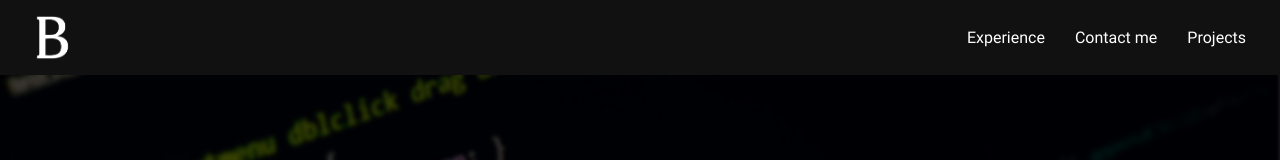
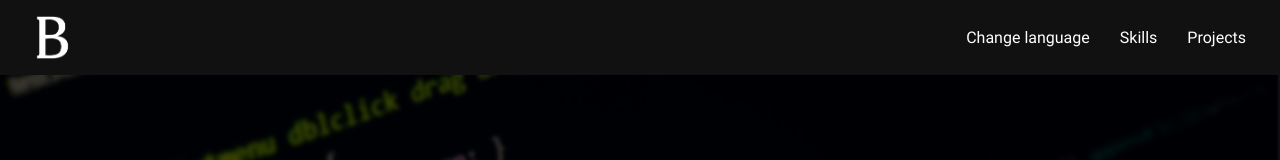
Before and after one commit to brayanCh/portfolio-react, a React (Create React App) app: page / in a window 1280 px wide. Shown: the top 160 px of the page. Built offline with nearby package versions, Linux system fonts and the light colour scheme; grey boxes are pictures that could not be loaded.

Commit message:
[FEAT] added the option to change languages

```diff
--- /dev/null
+++ b/src/components/bar/NavItem.tsx
@@ -0,0 +1,20 @@
+interface INavItemProps {
+    text: string;
+    method: () => void;
+    isOnTop: boolean;
+}
+
+const NavItem = (props: INavItemProps) => {
+
+
+    return (
+        <button
+            onClick={props.method}
+            className={!props.isOnTop ? 'item-nav' : 'item-nav item-w'}
+        >
+            {props.text}
+        </button>
+    );
+};
+
+export default NavItem;
--- /dev/null
+++ b/src/components/bar/NavMenu.tsx
@@ -0,0 +1,45 @@
+
+interface IMenuProps {
+    close: () => void;
+}
+
+const MobileMenu = ({close} : IMenuProps) => {
+
+    const scrollTo = (location: string) : void => {
+
+        const element = document.getElementById(location);
+        if (element)
+        {
+            close();
+            element.scrollIntoView({ behavior: 'smooth' });
+        }
+    };
+
+    return (
+        <div
+            className="mobile-menu"
+        >
+            <button
+                className="item-mobile-menu"
+                onClick={() => scrollTo('contact')}
+            >
+                Contact Me
+            </button>
+            <button
+                className="item-mobile-menu"
+                onClick={() => scrollTo('projects')}
+            >
+                Projects
+            </button>
+            <button
+                className="item-mobile-menu"
+                onClick={() => scrollTo('projects')}
+            >
+                Experience
+            </button>
+        </div>
+    );
+};
+
+
+export default MobileMenu;
--- a/src/components/bar.tsx
+++ b/src/components/bar/index.tsx
@@ -1,80 +1,18 @@
-import logoSrc from '../media/bLogos.png';
-import menuSrc from '../media/menu-black.png';
+import logoSrc from '../../media/bLogos.png';
+import menuSrc from '../../media/menu-black.png';
 import { useNavigate } from 'react-router-dom';
 import {useCallback, useEffect, useState} from 'react';
-
-interface inputProps {
-    method: () => void;
-}
-
-const NavItem = (props: { text: string, location: string, isOnTop: boolean}) => {
-
-    const scrollTo = useCallback(() : void => {
-
-        const element = document.getElementById(props.location);
-        if (element)
-            element.scrollIntoView({ behavior: 'smooth' });
-
-    }, [props.location]);
-
-    return (
-        <button
-            onClick={scrollTo}
-            className={!props.isOnTop ? 'item-nav' : 'item-nav item-w'}
-        >
-            {props.text}
-        </button>
-    );
-};
-
-interface IMenuProps {
-    close: () => void;
-}
-
-const MobileMenu = ({close} : IMenuProps) => {
-
-    const scrollTo = (location: string) : void => {
-
-        const element = document.getElementById(location);
-        if (element)
-        {
-            close();
-            element.scrollIntoView({ behavior: 'smooth' });
-        }
-    };
-
-    return (
-        <div
-            className="mobile-menu"
-        >
-            <button
-                className="item-mobile-menu"
-                onClick={() => scrollTo('contact')}
-            >
-                Contact Me
-            </button>
-            <button
-                className="item-mobile-menu"
-                onClick={() => scrollTo('projects')}
-            >
-                Projects
-            </button>
-            <button
-                className="item-mobile-menu"
-                onClick={() => scrollTo('projects')}
-            >
-                Experience
-            </button>
-        </div>
-    );
-};
+import NavItem from './NavItem';
+import MobileMenu from './NavMenu';
+import {useTranslation} from 'react-i18next';
 
 const Navbar = () => {
 
     const navigate = useNavigate();
 
-    // state to keep track of the scroll position
+    const {t, i18n} = useTranslation();
     const [isOnTop, setIsOnTop] = useState<boolean>(true);
+    const [modalLanguagesOpen, setModalLanguagesOpen] = useState<boolean>(false);
     const [isMobile, setIsMobile] = useState<boolean>(window.innerWidth < 600);
     const [openDrawer, setOpenDrawer] = useState<boolean>(false);
 
@@ -104,6 +42,12 @@ const Navbar = () => {
             window.removeEventListener('scroll', handleScroll);
         };
     }, [handleScroll]);
+
+    const scrollTo = (id : string) : void => {
+        const element = document.getElementById(id);
+        if (element)
+            element.scrollIntoView({ behavior: 'smooth', block: 'start' });
+    };
 
     return (
         <nav className={!isOnTop ? 'navbar nv-top shadow' : 'navbar'} >
@@ -136,20 +80,32 @@ const Navbar = () => {
 
                     <div className="item-container">
                         <NavItem
-                            text="Projects"
-                            location="projects"
+                            text={t('navbar.projects')}
+                            method={() => scrollTo('projects')}
                             isOnTop={isOnTop}
                         />
                         <NavItem
-                            text="Contact me"
-                            location="contact"
+                            text={t('navbar.skills')}
+                            method={() => scrollTo('contact')}
                             isOnTop={isOnTop}
                         />
                         <NavItem
-                            text="Experience"
-                            location="contact"
+                            text={t('navbar.change_lang')}
+                            method={() => setModalLanguagesOpen(true)}
                             isOnTop={isOnTop}
                         />
+                    </div>
+                )
+            }
+            {
+                modalLanguagesOpen && (
+                    <div className="modal-languages-back" onClick={() => setModalLanguagesOpen(false)}>
+                        <div className="modal-languages" onClick={() => {}}>
+                            <h3 className="modal-languages-title">Change Languages</h3>
+                            <button className="modal-languages-button" onClick={() => i18n.changeLanguage('en')}>English</button>
+                            <button className="modal-languages-button" onClick={() => i18n.changeLanguage('es')}>Spanish</button>
+                            <button className="modal-languages-button exit-alt" onClick={() => setModalLanguagesOpen(false)}>Close</button>
+                        </div>
                     </div>
                 )
             }
--- a/src/locales/en.json
+++ b/src/locales/en.json
@@ -1,5 +1,10 @@
 {
     "translation": {
+        "navbar" : {
+            "change_lang": "Change language",
+            "projects": "Projects",
+            "skills": "Skills"
+        },
         "intro": {
             "more_info": "More info",
             "first_p": "I'm a full stack developer, I could help your company with my problem solving skills and expertise in diferent frameworks and architectures.",
--- a/src/locales/es.json
+++ b/src/locales/es.json
@@ -1,5 +1,10 @@
 {
     "translation": {
+        "navbar" : {
+            "change_lang": "Cambiar el lenguaje",
+            "projects": "Proyectos",
+            "skills": "Habilidades"
+        },
         "intro": {
             "more_info": "Mas información",
             "first_p": "Soy un desarrollador full stack, Podria ser de gran ayuda con mi habilidad para presentar soluciones y conocimiento en diferentes frameworks y arquitecturas.",
--- a/src/style.css
+++ b/src/style.css
@@ -410,6 +410,58 @@ body * {
     margin-right: 10px;
     transition: 0s;
 }
+
+.modal-languages-back {
+    position: fixed;
+    top: 0;
+    left: 0;
+    right: 0;
+    bottom: 0;
+    backdrop-filter: blur(5px);
+    background-color: #00000080;
+    display: flex;
+    align-items: center;
+    justify-content: center;
+    z-index: 5;
+}
+.modal-languages {
+    height: 300px;
+    width: 300px;
+    background-color: #111;
+    border-radius: 10px;
+    display: flex;
+    flex-direction: column;
+    align-items: center;
+    justify-content: space-evenly;
+}
+
+.modal-languages-button {
+    height: 40px;
+    width: 90%;
+    color: #fff;
+    border-radius: 10px;
+    background-color: #fff0;
+    border: 0px;
+    font-size: 15px;
+    font-family: 'Roboto';
+}
+
+.exit-alt {
+    color: #d11;
+}
+
+.modal-languages-button:hover {
+    color: var(--primary90);
+    background-color: var(--primary20);
+    transition: 0.5s;
+}
+
+.exit-alt:hover {
+    color: #f55;
+    background-color: #300;
+    transition: 0.5s;
+}
+
 .item-nav {
     height: 40px;
     margin: 0 18px 0 0;
```
